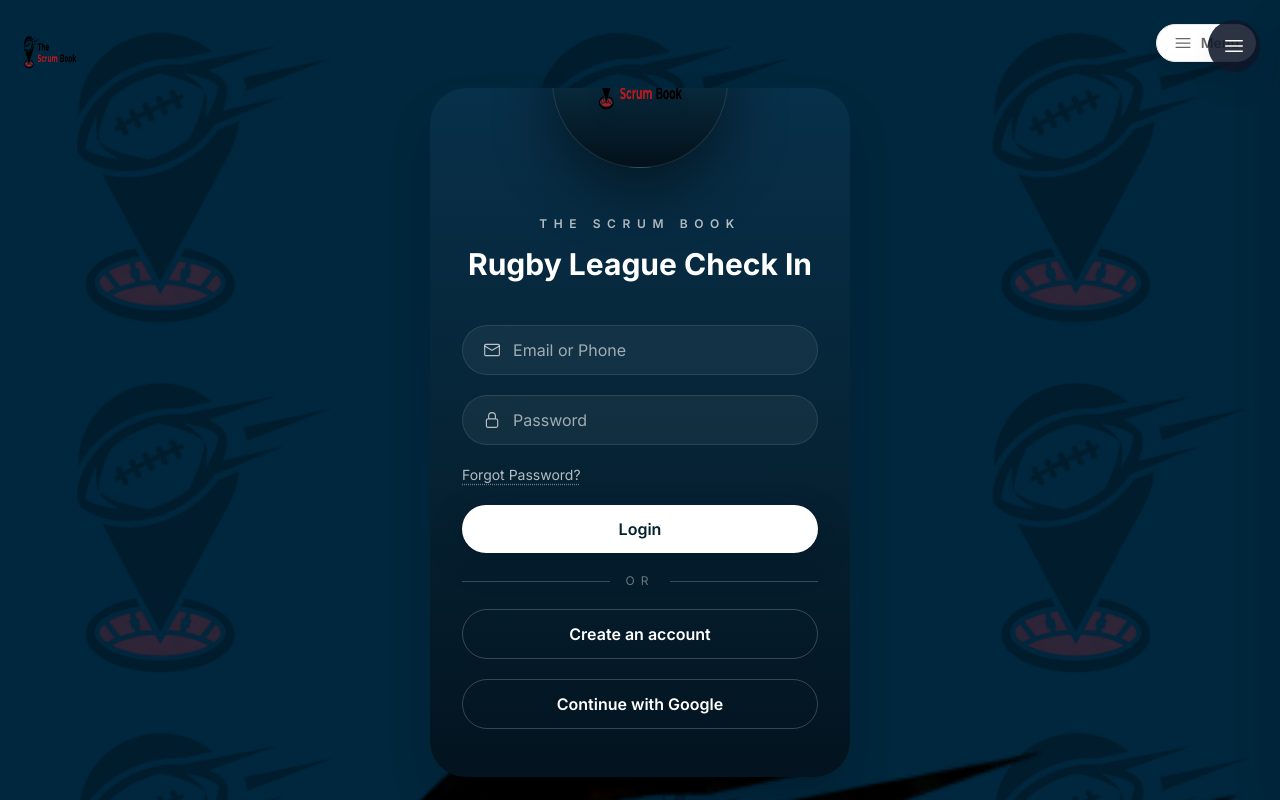
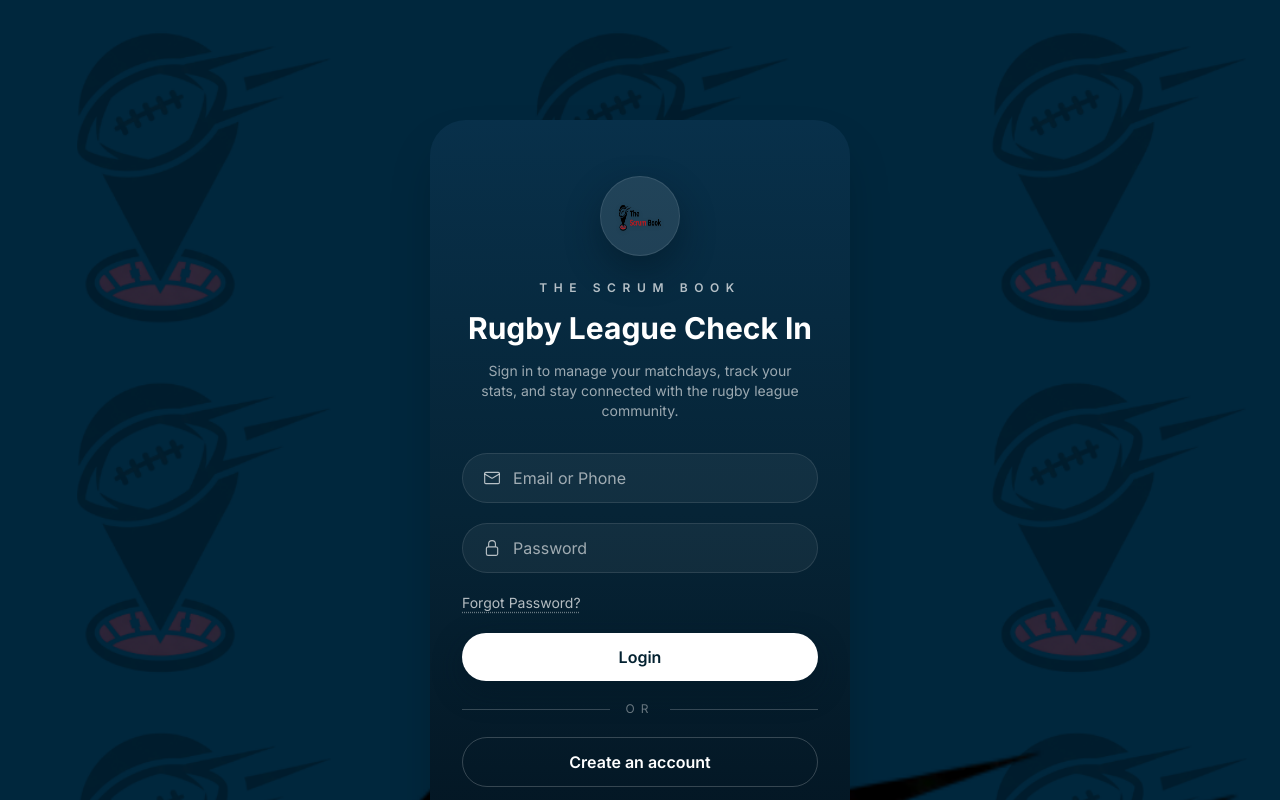
Before and after one commit to Mikieb1982/the-turnstile, a React (Vite) app: page / in a window 1280 px wide. Shown: the top 800 px of the page. Built offline with nearby package versions, Linux system fonts and the light colour scheme; a web font is replaced by a local one.

Commit message:
Refine login prompt layout

```diff
--- a/App.tsx
+++ b/App.tsx
@@ -23,6 +23,8 @@
 import { LoginPromptView } from './components/LoginPromptView';
 import { LogoIcon, MenuIcon } from './components/Icons';
 import { syncThemeWithFavouriteTeam } from './utils/themeUtils';
+
+const protectedViews: View[] = ['MY_MATCHES', 'STATS', 'BADGES', 'PROFILE', 'COMMUNITY', 'ADMIN'];
 
 const App: React.FC = () => {
   const [view, setView] = useState<View>('PROFILE');
@@ -91,6 +93,14 @@
     }
   };
 
+  const shouldShowLoginPrompt = !currentUser && protectedViews.includes(view);
+
+  useEffect(() => {
+    if (shouldShowLoginPrompt) {
+      setIsMobileNavOpen(false);
+    }
+  }, [shouldShowLoginPrompt]);
+
   const renderContent = () => {
     if (error) {
       return <ErrorDisplay message={error} onRetry={loadAppData} />;
@@ -102,8 +112,7 @@
       </div>;
     }
 
-    const protectedViews: View[] = ['MY_MATCHES', 'STATS', 'BADGES', 'PROFILE', 'COMMUNITY', 'ADMIN'];
-    if (!currentUser && protectedViews.includes(view)) {
+    if (shouldShowLoginPrompt) {
       return (
         <LoginPromptView
           onLogin={login}
@@ -189,8 +198,13 @@
     }
   };
 
+  const mainBaseClasses = 'mx-auto w-full max-w-6xl px-4 sm:px-6 lg:px-8';
+  const mainSpacing = shouldShowLoginPrompt ? 'py-16 md:py-20 flex items-center justify-center' : 'py-10 md:py-12 pb-16';
+
   return (
     <div className="min-h-screen font-sans text-text app-background">
+      {!shouldShowLoginPrompt ? (
+        <>
           <Header
             setView={setView}
             theme={theme}
@@ -206,11 +220,17 @@
             <MenuIcon className="w-5 h-5" />
             <span>Menu</span>
           </button>
-      <main className="mx-auto w-full max-w-6xl px-4 sm:px-6 lg:px-8 py-10 md:py-12 pb-16">
-        <div className="space-y-8">
-          {renderContent()}
-        </div>
+        </>
+      ) : null}
+      <main className={`${mainBaseClasses} ${mainSpacing}`}>
+        {shouldShowLoginPrompt ? (
+          <div className="w-full">{renderContent()}</div>
+        ) : (
+          <div className="space-y-8">{renderContent()}</div>
+        )}
       </main>
+      {!shouldShowLoginPrompt ? (
+        <>
           <MobileNav
             currentView={view}
             setView={setView}
@@ -226,6 +246,8 @@
             <p className="font-semibold text-text">The Scrum Book</p>
             <p className="mt-1">Your ultimate rugby league companion. Track matches, earn badges, and connect with other fans.</p>
           </footer>
+        </>
+      ) : null}
     </div>
   );
 };
--- a/components/LoginPromptView.tsx
+++ b/components/LoginPromptView.tsx
@@ -206,20 +206,20 @@
   const busy = (request: ActiveRequest) => activeRequest === request;
 
   const renderLoginCard = () => (
-    <div className="relative mx-auto w-full max-w-[420px]">
-      <div className="relative overflow-hidden rounded-[36px] bg-gradient-to-b from-[#08304a] via-[#062436] to-[#03131f] px-8 pb-12 pt-32 text-white shadow-2xl">
-        <div className="absolute inset-x-0 -top-24 flex justify-center">
-          <div className="flex h-44 w-44 items-center justify-center rounded-full border border-white/10 bg-gradient-to-b from-[#0f4460] to-[#03111b] shadow-[0px_25px_60px_rgba(0,0,0,0.45)]">
-            <LogoIcon className="h-24 w-24 drop-shadow-lg" theme={theme} />
+    <div className="mx-auto w-full max-w-[420px]">
+      <div className="overflow-hidden rounded-[36px] bg-gradient-to-b from-[#08304a] via-[#062436] to-[#03131f] px-8 pb-12 pt-14 text-white shadow-2xl">
+        <div className="flex flex-col items-center text-center">
+          <div className="flex h-20 w-20 items-center justify-center rounded-full border border-white/10 bg-white/10 shadow-[0px_15px_35px_rgba(3,19,31,0.45)]">
+            <LogoIcon className="h-12 w-12 drop-shadow" theme={theme} />
           </div>
+          <p className="mt-6 text-xs font-semibold uppercase tracking-[0.55em] text-white/70">The Scrum Book</p>
+          <h1 className="mt-3 text-3xl font-heading font-bold leading-snug">Rugby League Check In</h1>
+          <p className="mt-3 max-w-xs text-sm text-white/60">
+            Sign in to manage your matchdays, track your stats, and stay connected with the rugby league community.
+          </p>
         </div>
 
-        <div className="text-center">
-          <p className="text-xs font-semibold uppercase tracking-[0.55em] text-white/70">The Scrum Book</p>
-          <h1 className="mt-3 text-3xl font-heading font-bold leading-snug">Rugby League Check In</h1>
-        </div>
-
-        <form className="mt-10 space-y-5" onSubmit={handleCredentialLogin}>
+        <form className="mt-8 space-y-5" onSubmit={handleCredentialLogin}>
           <div>
             <label className="sr-only" htmlFor="auth-identifier">
               Email or phone number
@@ -494,7 +494,7 @@
   );
 
   return (
-    <div className="py-10">
+    <div className="py-6 sm:py-10">
       {mode === 'login' ? renderLoginCard() : null}
       {mode === 'signup' ? renderSignupCard() : null}
       {mode === 'forgot' ? renderForgotCard() : null}
```
Lines whose indentation alone changed are shown as unchanged.
